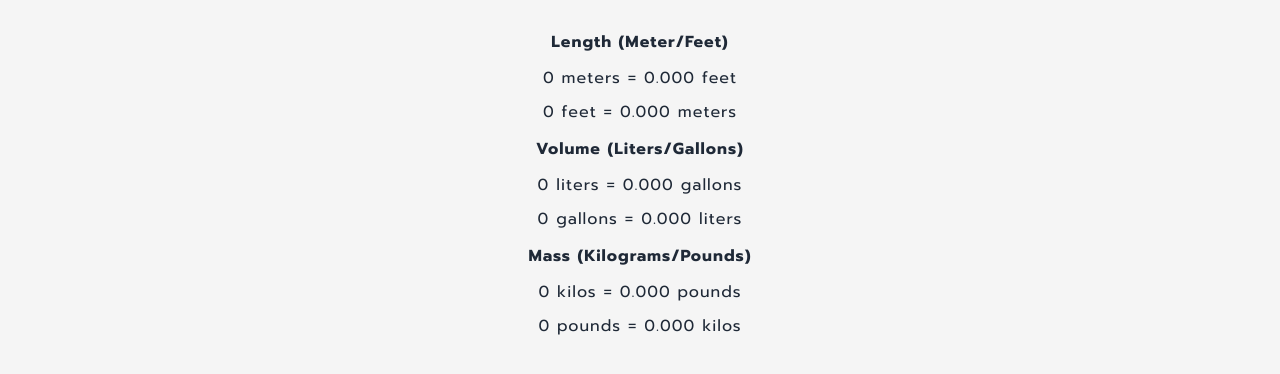
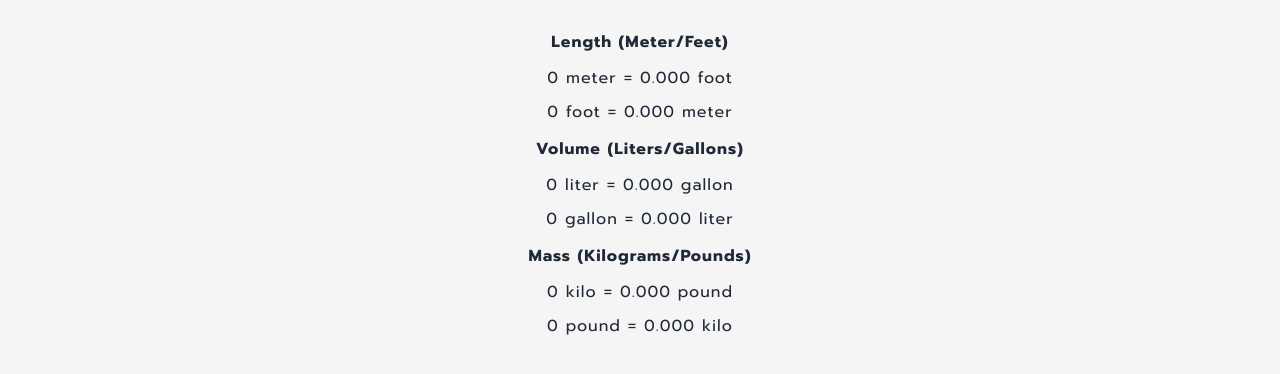
Before and after one commit to danielpierri/metric-imperial-unit-converter, a plain HTML site: page index.html in a window 1280 px wide. Shown: the part 330-704 px from the top of the page. Drawn offline with Linux system fonts and the light colour scheme.

Commit message:
Fixed plural word setting

```diff
--- a/index.html
+++ b/index.html
@@ -26,14 +26,14 @@
   </div>
   <div id="result-section" class="result-section">
     <p class="p__unit">Length (Meter/Feet)</p>
-    <p id="meters-to-feet" class="p__conversion">0 meters = 0.000 feet</p>
-    <p id="feet-to-meters" class="p__conversion">0 feet = 0.000 meters</p>
+    <p id="meters-to-feet" class="p__conversion">0 meter = 0.000 foot</p>
+    <p id="feet-to-meters" class="p__conversion">0 foot = 0.000 meter</p>
     <p class="p__unit">Volume (Liters/Gallons)</p>
-    <p id="liters-to-gallons" class="p__conversion">0 liters = 0.000 gallons</p>
-    <p id="gallons-to-liters" class="p__conversion">0 gallons = 0.000 liters</p>
+    <p id="liters-to-gallons" class="p__conversion">0 liter = 0.000 gallon</p>
+    <p id="gallons-to-liters" class="p__conversion">0 gallon = 0.000 liter</p>
     <p class="p__unit">Mass (Kilograms/Pounds)</p>
-    <p id="kilos-to-pounds" class="p__conversion">0 kilos = 0.000 pounds</p>
-    <p id="pounds-to-kilos" class="p__conversion">0 pounds = 0.000 kilos</p>
+    <p id="kilos-to-pounds" class="p__conversion">0 kilo = 0.000 pound</p>
+    <p id="pounds-to-kilos" class="p__conversion">0 pound = 0.000 kilo</p>
   </div>
 </body>
 </html>
```
